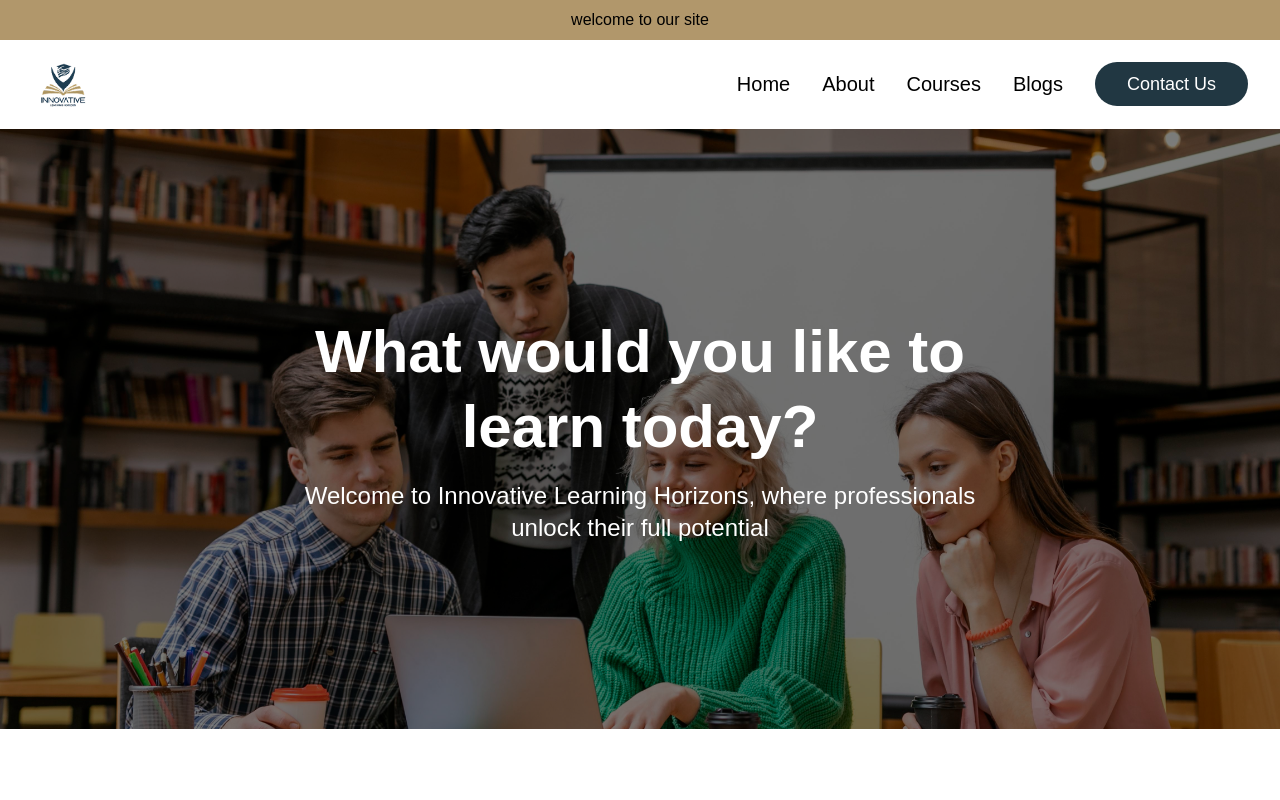
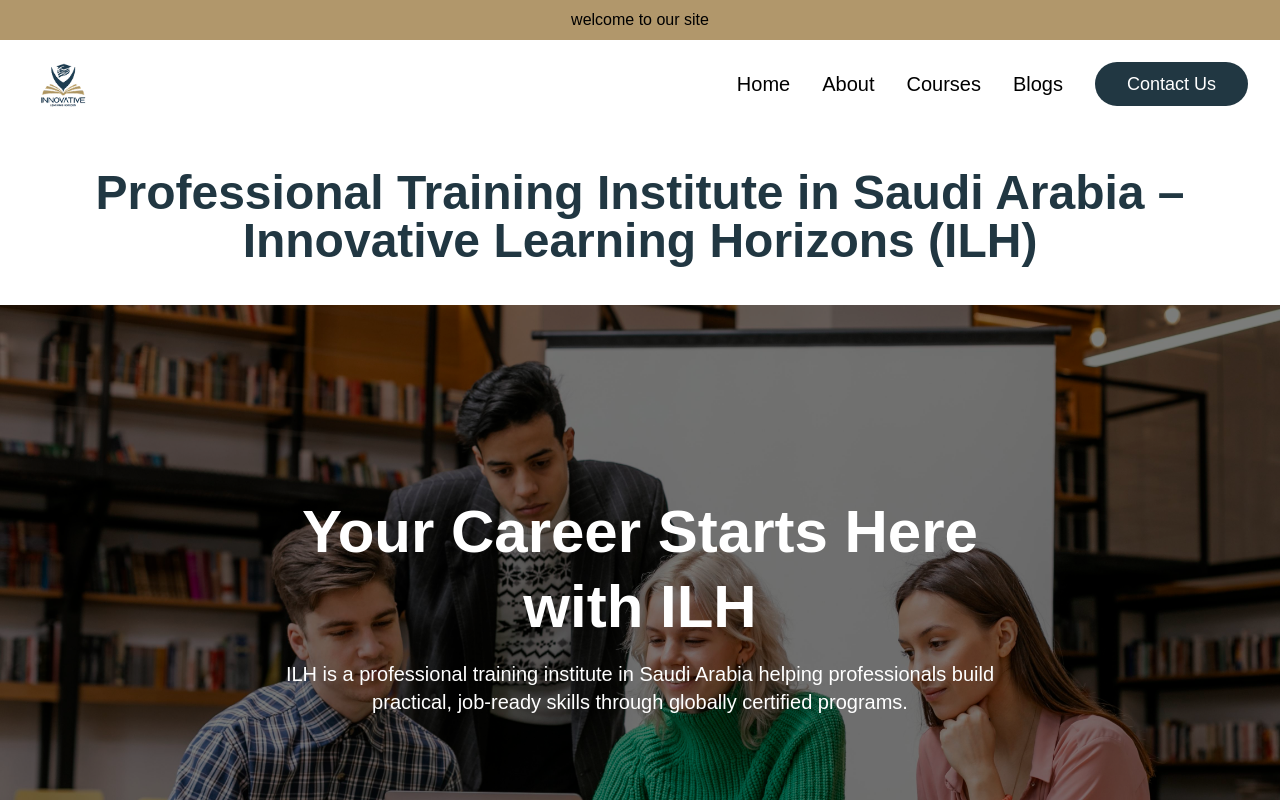
Before and after one commit to shamilshiraz/innovative-learning, a Next.js app: page / in a window 1280 px wide. Shown: the top 800 px of the page. Built offline with nearby package versions, Linux system fonts and the light colour scheme.

Commit message:
Updated brochure link in courses.json

```diff
--- a/courses.json
+++ b/courses.json
@@ -13,7 +13,7 @@
     "desc": "The globally recognized certification for project managers, covering predictive, agile, and hybrid methodologies.",
     "image": "/pmp.png",
     "longDesc": "The PMP certification is highly sought after by organizations worldwide. Our course is aligned with the latest Project Management Body of Knowledge (PMBOK®) Guide and focuses on the three performance domains: People, Process, and Business Environment. You will gain the critical skills and knowledge needed to pass the PMP exam and manage complex projects successfully.",
-    "brochureLink": "https://drive.google.com/file/d/1GJ4ocNkLxbNBafKy0Xn94H7YCewb_V8r/view?usp=drive_link"
+    "brochureLink": "https://drive.google.com/file/d/1yMkd1pLTzMFYzWRmaNnLcVWj1cT7fWH_/view?usp=drive_link"
   },
   {
     "id": "leed-ga-ap",
--- a/src/components/Landing.jsx
+++ b/src/components/Landing.jsx
@@ -1,4 +1,4 @@
-"use client"; // If you're using Next.js 13+ app directory
+"use client";
 
 import Image from "next/image";
 import { motion } from "framer-motion";
@@ -13,8 +13,8 @@
     >
       {/* Background Image */}
       <Image
-        src="/landing.jpg" // **IMPORTANT: Replace with your actual image path**
-        alt="Students learning together"
+        src="/landing.jpg" // ✅ replace with your image
+        alt="Innovative Learning Horizons - Professional training institute in Saudi Arabia"
         fill
         priority
         className="object-cover object-center"
@@ -23,23 +23,34 @@
       {/* Black Overlay */}
       <div className="absolute inset-0 bg-black opacity-50"></div>
 
+      {/* ✅ Hidden SEO Heading */}
+      <h1
+  className="hidden-h1"
+>
+  Professional Training Institute in Saudi Arabia – Innovative Learning Horizons (ILH)
+</h1>
+
+
+
       {/* Content (Text) */}
       <div className="relative z-10 text-white p-4 max-w-3xl">
-        <motion.h1
+        <motion.h2
           className="text-4xl sm:text-5xl md:text-6xl font-bold leading-tight mb-4"
           initial={{ y: 20, opacity: 0 }}
           animate={{ y: 0, opacity: 1 }}
           transition={{ delay: 0.5, duration: 0.8, ease: "easeOut" }}
         >
-          What would you like to learn today?
-        </motion.h1>
+          Your Career Starts Here with ILH
+        </motion.h2>
+
         <motion.p
-          className="text-lg sm:text-xl md:text-2xl font-light"
+          className="text-lg sm:text-xl font-light"
           initial={{ y: 20, opacity: 0 }}
           animate={{ y: 0, opacity: 1 }}
           transition={{ delay: 0.7, duration: 0.8, ease: "easeOut" }}
         >
-          Welcome to Innovative Learning Horizons, where professionals unlock their full potential
+          ILH is a <strong>professional training institute in Saudi Arabia</strong> helping
+          professionals build practical, job-ready skills through globally certified programs.
         </motion.p>
       </div>
     </motion.div>
--- a/src/pages/index.js
+++ b/src/pages/index.js
@@ -59,6 +59,10 @@
       </h1>
 
       {/* ✅ Page Sections */}
+      <h1 className="text-5xl font-bold text-center text-[#213742] my-10">
+  Professional Training Institute in Saudi Arabia – Innovative Learning Horizons (ILH)
+</h1>
+
       <LandingSection />
       <WelcomeSection />
       <Courses />
--- a/src/styles/globals.css
+++ b/src/styles/globals.css
@@ -12,3 +12,15 @@
   overflow-x: hidden; /* prevent horizontal overflow */
   font-family: "Afacad", sans-serif;
 }
+
+.hidden-h1 {
+  position: absolute !important;
+  width: 1px !important;
+  height: 1px !important;
+  margin: -1px !important;
+  padding: 0 !important;
+  overflow: hidden !important;
+  clip: rect(0, 0, 0, 0) !important;
+  border: 0 !important;
+  white-space: nowrap !important;
+}
```
